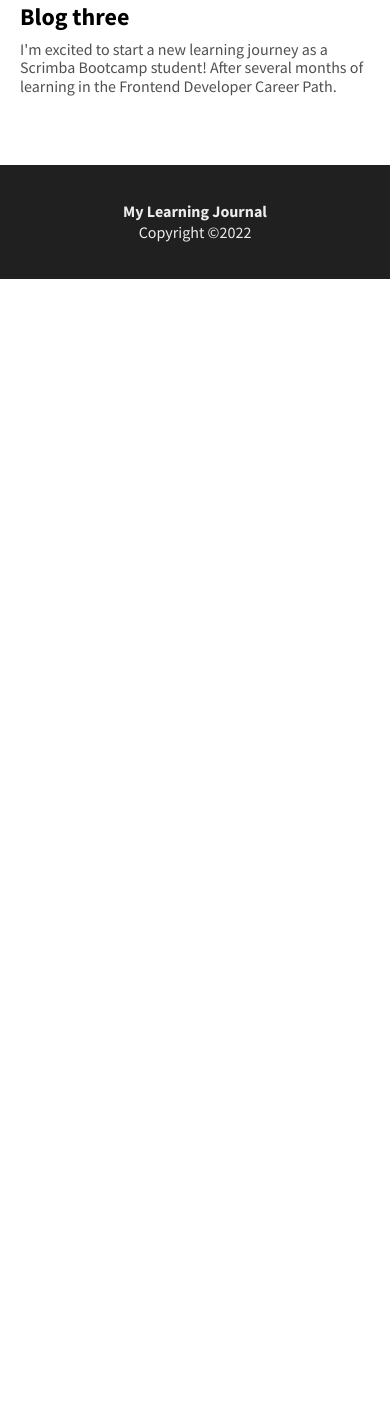
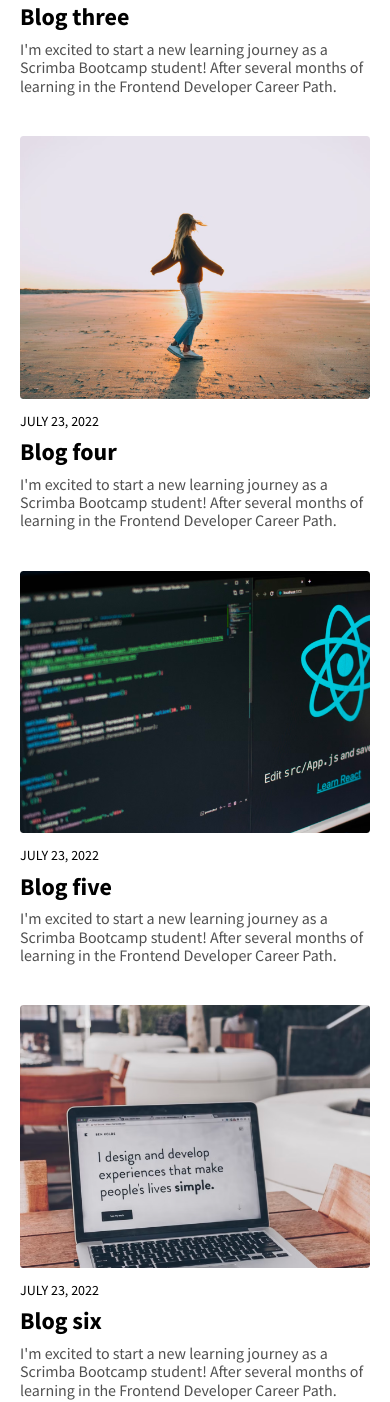
Before and after one commit to kmekarski/learning-journal, a plain HTML site: page about.html in a window 390 px wide. Shown: the part 2126-3528 px from the top of the page. Before the commit the page ends 2405 px from the top, so only its background shows below. Drawn offline with nearby package versions, Linux system fonts and the light colour scheme.

Commit message:
more posts added

```diff
--- a/about.html
+++ b/about.html
@@ -78,7 +78,7 @@
                             <p class="recent-post-content">I'm excited to start a new learning journey as a Scrimba Bootcamp student! After several months of learning in the Frontend Developer Career Path.</p>
                         </div>
                     </div>
-                    <div class="recent-post hide-on-mobile">
+                    <div class="recent-post">
                         <img class="recent-post-image" src="images/article-image-04.png" alt="">
                         <div class="recent-post-info">
                             <p class="recent-post-date">July 23, 2022</p>
@@ -86,7 +86,7 @@
                             <p class="recent-post-content">I'm excited to start a new learning journey as a Scrimba Bootcamp student! After several months of learning in the Frontend Developer Career Path.</p>
                         </div>
                     </div>
-                    <div class="recent-post hide-on-mobile">
+                    <div class="recent-post">
                         <img class="recent-post-image" src="images/article-image-05.png" alt="">
                         <div class="recent-post-info">
                             <p class="recent-post-date">July 23, 2022</p>
@@ -94,7 +94,7 @@
                             <p class="recent-post-content">I'm excited to start a new learning journey as a Scrimba Bootcamp student! After several months of learning in the Frontend Developer Career Path.</p>
                         </div>
                     </div>
-                    <div class="recent-post hide-on-mobile">
+                    <div class="recent-post">
                         <img class="recent-post-image" src="images/article-image-06.png" alt="">
                         <div class="recent-post-info">
                             <p class="recent-post-date">July 23, 2022</p>
```
Also changed, not shown: article.html (+3 -3 lines), index.html (+3 -3 lines), 1 other file.
